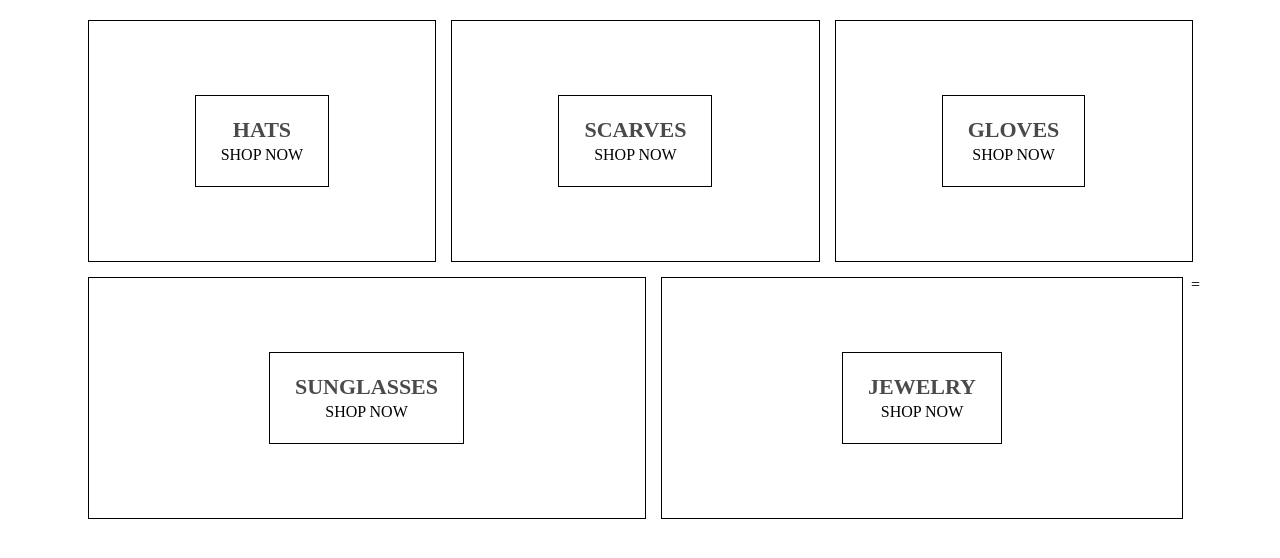
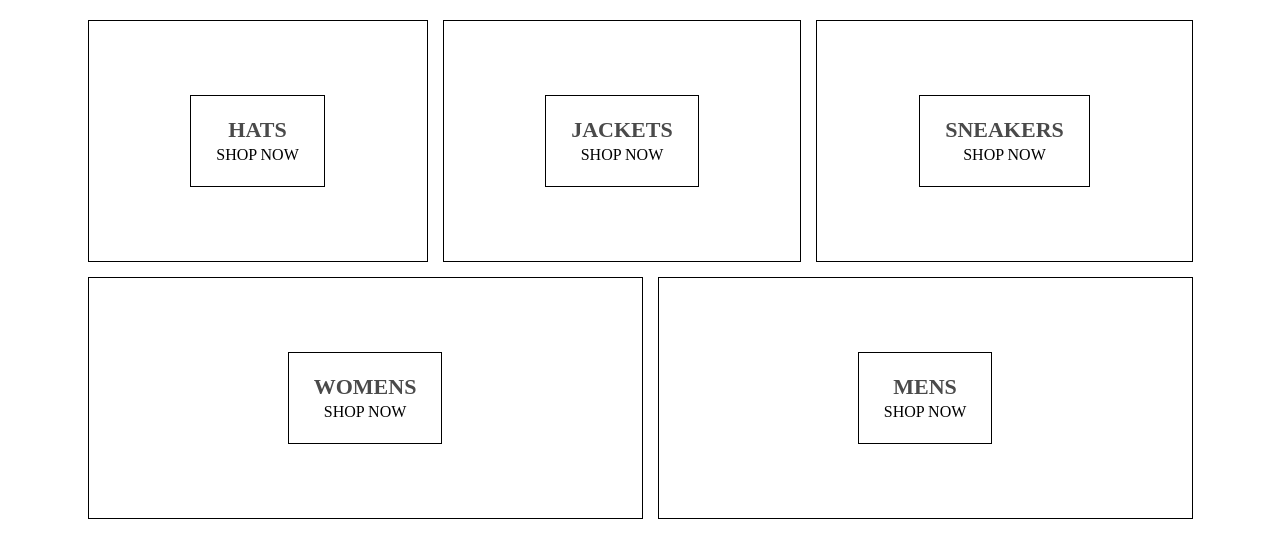
Before and after one commit to SiouxsieAsylum/E-CommerceApp, a React (Create React App) app: page / in a window 1280 px wide. Shown: the top 558 px of the page. Built offline with nearby package versions, Linux system fonts and the light colour scheme.

Commit message:
adopt broken up styling and tutorial css

```diff
--- a/src/components/directory/directory.jsx
+++ b/src/components/directory/directory.jsx
@@ -8,31 +8,38 @@ class DirectoryMenu extends Component {
         this.state = {
             sections: [
                 {
-                    title: 'hats',
-                    subtitle: 'Shop Now'
-
+                  title: 'hats',
+                  imageUrl: 'https://i.ibb.co/cvpntL1/hats.png',
+                  id: 1,
+                  linkUrl: 'shop/hats'
                 },
                 {
-                    title: 'scarves',
-                    subtitle: 'Shop Now'
-
+                  title: 'jackets',
+                  imageUrl: 'https://i.ibb.co/px2tCc3/jackets.png',
+                  id: 2,
+                  linkUrl: 'shop/jackets'
                 },
                 {
-                    title: 'gloves',
-                    subtitle: 'Shop Now'
-
+                  title: 'sneakers',
+                  imageUrl: 'https://i.ibb.co/0jqHpnp/sneakers.png',
+                  id: 3,
+                  linkUrl: 'shop/sneakers'
                 },
                 {
-                    title: 'sunglasses',
-                    subtitle: 'Shop Now'
-
+                  title: 'womens',
+                  imageUrl: 'https://i.ibb.co/GCCdy8t/womens.png',
+                  size: 'large',
+                  id: 4,
+                  linkUrl: 'shop/womens'
                 },
                 {
-                    title: 'jewelry',
-                    subtitle: 'Shop Now'
-
-                },
-            ]
+                  title: 'mens',
+                  imageUrl: 'https://i.ibb.co/R70vBrQ/men.png',
+                  size: 'large',
+                  id: 5,
+                  linkUrl: 'shop/mens'
+                }
+              ]
         }
     }
     render(){
@@ -42,7 +49,7 @@ class DirectoryMenu extends Component {
                 {
                     this.state.sections.map((item, idx) => <MenuItem key={idx} section={item} /> )
                 }
-=            </div>
+           </div>
         )
     }
 }
--- a/src/components/directory/directory.scss
+++ b/src/components/directory/directory.scss
@@ -1,6 +1,6 @@
-// .directory-menu {
-//     width: 100%;
-//     display: flex;
-//     flex-wrap: wrap;
-//     justify-content: space-between;
-//   }
+.directory-menu {
+    width: 100%;
+    display: flex;
+    flex-wrap: wrap;
+    justify-content: space-between;
+  }
--- a/src/components/menu-item/menu-item.jsx
+++ b/src/components/menu-item/menu-item.jsx
@@ -1,16 +1,16 @@
 import React from 'react';
 import './menu-item.scss';
 
-const MenuItem = (props) => {
+const MenuItem = ({section}) => {
     return (
     <div
         className="menu-item">
                 <div
                 className="content">
                     <h1
-                    className="title">{props.section.title.toUpperCase()}</h1>
+                    className="title">{section.title.toUpperCase()}</h1>
                     <span
-                    className="subtitle">{props.section.subtitle.toUpperCase()}</span>
+                    className="subtitle">SHOP NOW</span>
                 </div>
         </div>
         )
--- a/src/components/menu-item/menu-item.scss
+++ b/src/components/menu-item/menu-item.scss
@@ -1,40 +1,40 @@
-// .menu-item {
-//   min-width: 30%;
-//   height: 240px;
-//   flex: 1 1 auto;
-//   display: flex;
-//   align-items: center;
-//   justify-content: center;
-//   border: 1px solid black;
-//   margin: 0 7.5px 15px;
+.menu-item {
+  min-width: 30%;
+  height: 240px;
+  flex: 1 1 auto;
+  display: flex;
+  align-items: center;
+  justify-content: center;
+  border: 1px solid black;
+  margin: 0 7.5px 15px;
 
-//   &:first-child {
-//     margin-right: 7.5px;
-//   }
+  &:first-child {
+    margin-right: 7.5px;
+  }
 
-//   &:last-child {
-//     margin-left: 7.5px;
-//   }
+  &:last-child {
+    margin-left: 7.5px;
+  }
 
-//   .content {
-//     height: 90px;
-//     padding: 0 25px;
-//     display: flex;
-//     flex-direction: column;
-//     align-items: center;
-//     justify-content: center;
-//     border: 1px solid black;
+  .content {
+    height: 90px;
+    padding: 0 25px;
+    display: flex;
+    flex-direction: column;
+    align-items: center;
+    justify-content: center;
+    border: 1px solid black;
 
-//     .title {
-//       font-weight: bold;
-//       margin-bottom: 6px;
-//       font-size: 22px;
-//       color: #4a4a4a;
-//     }
+    .title {
+      font-weight: bold;
+      margin-bottom: 6px;
+      font-size: 22px;
+      color: #4a4a4a;
+    }
 
-//     .subtitle {
-//       font-weight: lighter;
-//       font-size: 16px;
-//     }
-//   }
-// }
+    .subtitle {
+      font-weight: lighter;
+      font-size: 16px;
+    }
+  }
+}
--- a/src/pages/homepage/homepage.scss
+++ b/src/pages/homepage/homepage.scss
@@ -5,50 +5,50 @@
   padding: 20px 80px;
 }
 
-.directory-menu {
-  width: 100%;
-  display: flex;
-  flex-wrap: wrap;
-  justify-content: space-between;
-}
+// .directory-menu {
+//   width: 100%;
+//   display: flex;
+//   flex-wrap: wrap;
+//   justify-content: space-between;
+// }
 
-.menu-item {
-  min-width: 30%;
-  height: 240px;
-  flex: 1 1 auto;
-  display: flex;
-  align-items: center;
-  justify-content: center;
-  border: 1px solid black;
-  margin: 0 7.5px 15px;
+// .menu-item {
+//   min-width: 30%;
+//   height: 240px;
+//   flex: 1 1 auto;
+//   display: flex;
+//   align-items: center;
+//   justify-content: center;
+//   border: 1px solid black;
+//   margin: 0 7.5px 15px;
 
-  &:first-child {
-    margin-right: 7.5px;
-  }
+//   &:first-child {
+//     margin-right: 7.5px;
+//   }
 
-  &:last-child {
-    margin-left: 7.5px;
-  }
+//   &:last-child {
+//     margin-left: 7.5px;
+//   }
 
-  .content {
-    height: 90px;
-    padding: 0 25px;
-    display: flex;
-    flex-direction: column;
-    align-items: center;
-    justify-content: center;
-    border: 1px solid black;
+//   .content {
+//     height: 90px;
+//     padding: 0 25px;
+//     display: flex;
+//     flex-direction: column;
+//     align-items: center;
+//     justify-content: center;
+//     border: 1px solid black;
 
-    .title {
-      font-weight: bold;
-      margin-bottom: 6px;
-      font-size: 22px;
-      color: #4a4a4a;
-    }
+//     .title {
+//       font-weight: bold;
+//       margin-bottom: 6px;
+//       font-size: 22px;
+//       color: #4a4a4a;
+//     }
 
-    .subtitle {
-      font-weight: lighter;
-      font-size: 16px;
-    }
-  }
-}
+//     .subtitle {
+//       font-weight: lighter;
+//       font-size: 16px;
+//     }
+//   }
+// }
```
